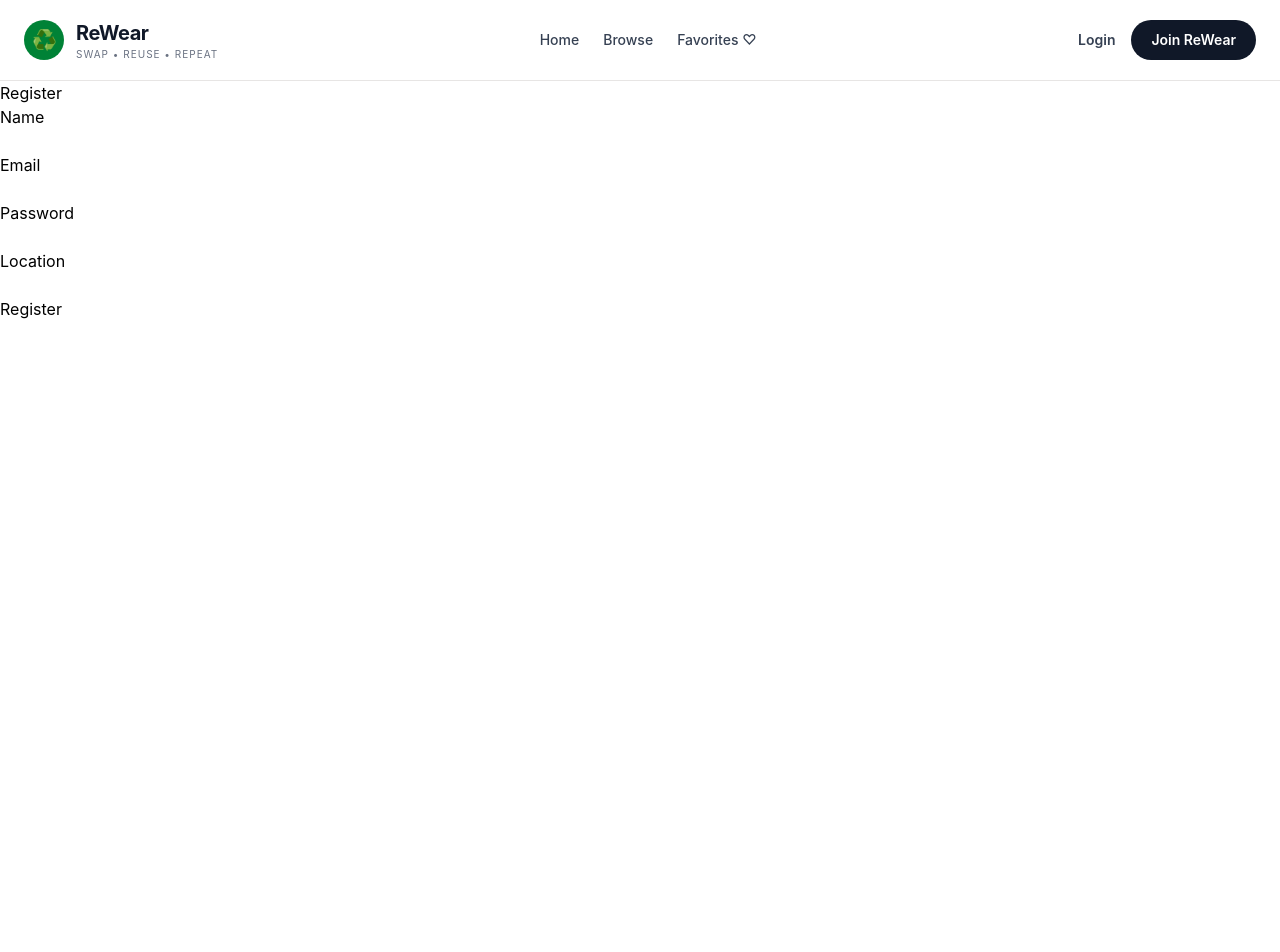
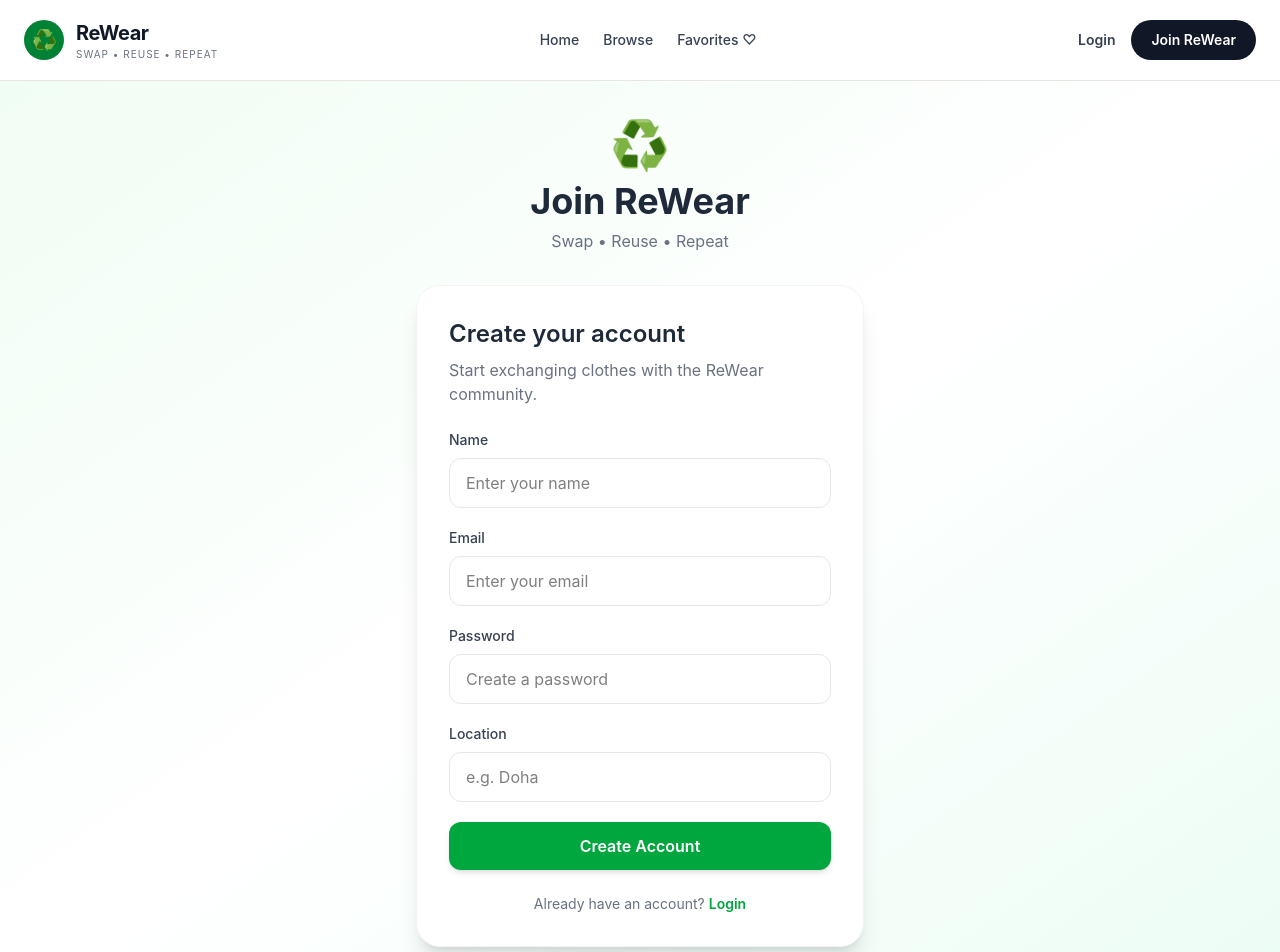
Before and after one commit to itsurvey6-lab/clohing-swap-marketplace, a React app in the folder frontend/: page /register in a window 1280 px wide. Shown: the top 952 px of the page. Before the commit the page ends 800 px from the top, so only its background shows below. Built offline with nearby package versions, Linux system fonts and the light colour scheme; no server answers; the HTML template or start-up script is replaced by a standard one.

Commit message:
Configure frontend API for deployment

```diff
--- a/frontend/src/pages/Register.jsx
+++ b/frontend/src/pages/Register.jsx
@@ -1,97 +1,167 @@
-
 import { useState } from "react";
+import { motion } from "framer-motion";
 import api from "../services/api";
 
 function Register() {
-
   const [name, setName] = useState("");
   const [email, setEmail] = useState("");
   const [password, setPassword] = useState("");
   const [location, setLocation] = useState("");
 
   const handleRegister = async (e) => {
-
     e.preventDefault();
 
     try {
-
       const response = await api.post("/auth/register", {
         name,
         email,
         password,
-        location
+        location,
       });
 
       console.log(response.data);
-
       alert("Registration successful");
 
+      // Clear form after successful registration
+      setName("");
+      setEmail("");
+      setPassword("");
+      setLocation("");
     } catch (error) {
-
       console.log(error);
 
-      alert(error.response?.data || "Registration failed");
-
+      alert(
+        error.response?.data?.message ||
+          error.response?.data ||
+          "Registration failed"
+      );
     }
   };
 
   return (
+    <div className="min-h-screen bg-gradient-to-br from-green-50 via-white to-emerald-50 flex items-center justify-center px-4 py-10">
+
+      <motion.div
+        initial={{ opacity: 0, y: 30 }}
+        animate={{ opacity: 1, y: 0 }}
+        transition={{ duration: 0.6 }}
+        className="w-full max-w-md"
+      >
+        {/* Logo / Heading */}
+        <div className="text-center mb-8">
+          <div className="text-5xl mb-3">♻️</div>
+
+          <h1 className="text-4xl font-bold text-gray-800">
+            Join ReWear
+          </h1>
+
+          <p className="text-gray-500 mt-2">
+            Swap • Reuse • Repeat
+          </p>
+        </div>
+
+        {/* Register Card */}
+        <div className="bg-white rounded-3xl shadow-xl p-8 border border-gray-100">
+
+          <h2 className="text-2xl font-semibold text-gray-800 mb-2">
+            Create your account
+          </h2>
+
+          <p className="text-gray-500 mb-6">
+            Start exchanging clothes with the ReWear community.
+          </p>
+
+          <form onSubmit={handleRegister} className="space-y-5">
+
+            {/* Name */}
             <div>
+              <label className="block text-sm font-medium text-gray-700 mb-2">
+                Name
+              </label>
 
-      <h1>Register</h1>
-
-      <form onSubmit={handleRegister}>
-
-        <div>
-          <label>Name</label>
               <input
                 type="text"
+                placeholder="Enter your name"
                 value={name}
                 onChange={(e) => setName(e.target.value)}
+                required
+                className="w-full px-4 py-3 rounded-xl border border-gray-200 focus:outline-none focus:ring-2 focus:ring-green-400 focus:border-transparent transition"
               />
             </div>
 
-        <br />
+            {/* Email */}
+            <div>
+              <label className="block text-sm font-medium text-gray-700 mb-2">
+                Email
+              </label>
 
-        <div>
-          <label>Email</label>
               <input
                 type="email"
+                placeholder="Enter your email"
                 value={email}
                 onChange={(e) => setEmail(e.target.value)}
+                required
+                className="w-full px-4 py-3 rounded-xl border border-gray-200 focus:outline-none focus:ring-2 focus:ring-green-400 focus:border-transparent transition"
               />
             </div>
 
-        <br />
+            {/* Password */}
+            <div>
+              <label className="block text-sm font-medium text-gray-700 mb-2">
+                Password
+              </label>
 
-        <div>
-          <label>Password</label>
               <input
                 type="password"
+                placeholder="Create a password"
                 value={password}
                 onChange={(e) => setPassword(e.target.value)}
+                required
+                className="w-full px-4 py-3 rounded-xl border border-gray-200 focus:outline-none focus:ring-2 focus:ring-green-400 focus:border-transparent transition"
               />
             </div>
 
-        <br />
+            {/* Location */}
+            <div>
+              <label className="block text-sm font-medium text-gray-700 mb-2">
+                Location
+              </label>
 
-        <div>
-          <label>Location</label>
               <input
                 type="text"
+                placeholder="e.g. Doha"
                 value={location}
                 onChange={(e) => setLocation(e.target.value)}
+                required
+                className="w-full px-4 py-3 rounded-xl border border-gray-200 focus:outline-none focus:ring-2 focus:ring-green-400 focus:border-transparent transition"
               />
             </div>
 
-        <br />
-
-        <button type="submit">
-          Register
-        </button>
+            {/* Register Button */}
+            <motion.button
+              whileHover={{ scale: 1.02 }}
+              whileTap={{ scale: 0.98 }}
+              type="submit"
+              className="w-full bg-green-600 hover:bg-green-700 text-white font-semibold py-3 rounded-xl shadow-md transition"
+            >
+              Create Account
+            </motion.button>
 
           </form>
 
+          {/* Login Link */}
+          <p className="text-center text-sm text-gray-500 mt-6">
+            Already have an account?{" "}
+            <a
+              href="/login"
+              className="text-green-600 font-semibold hover:text-green-700"
+            >
+              Login
+            </a>
+          </p>
+
+        </div>
+      </motion.div>
     </div>
   );
 }
```
Lines whose indentation alone changed are shown as unchanged.
